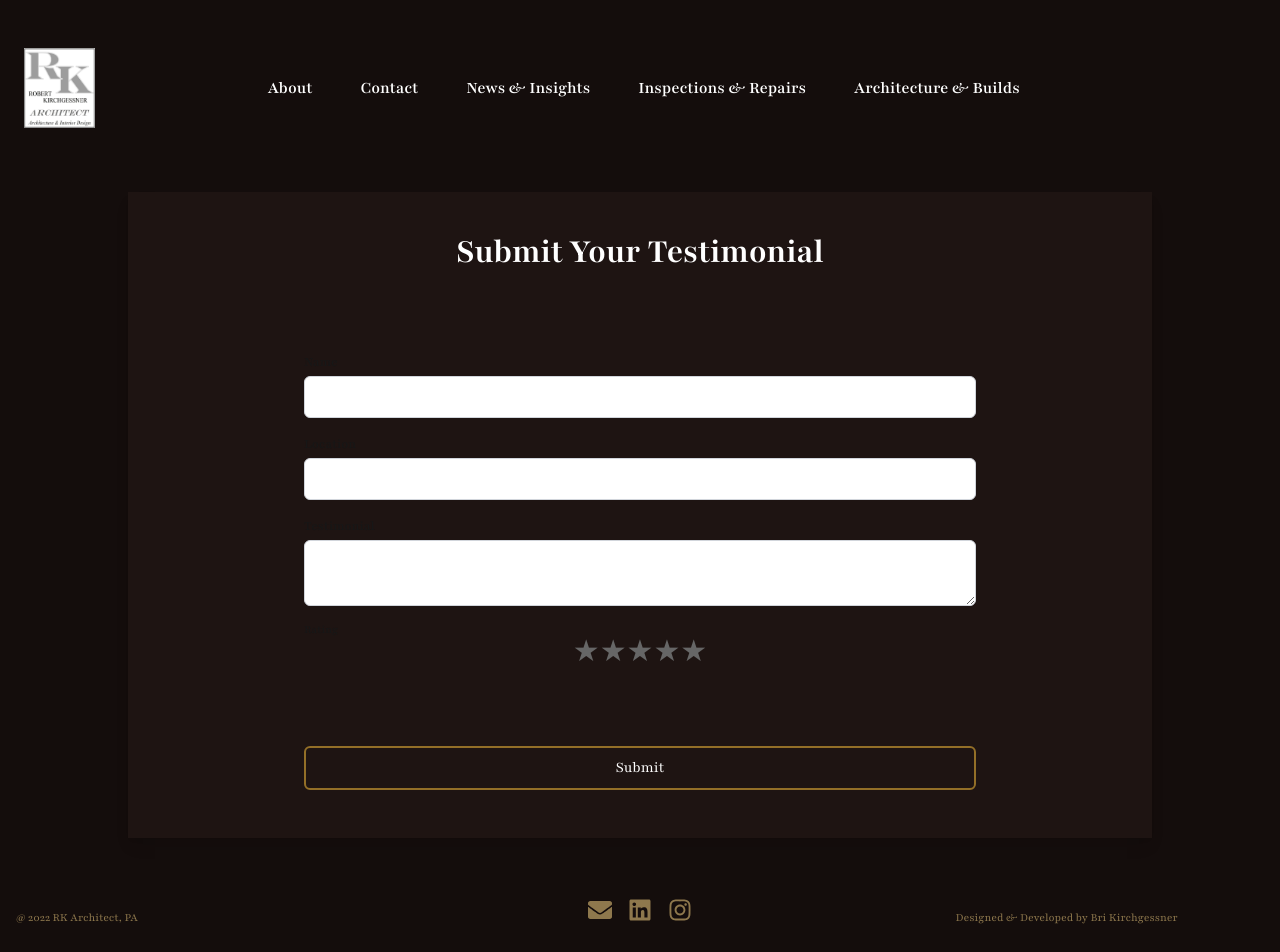
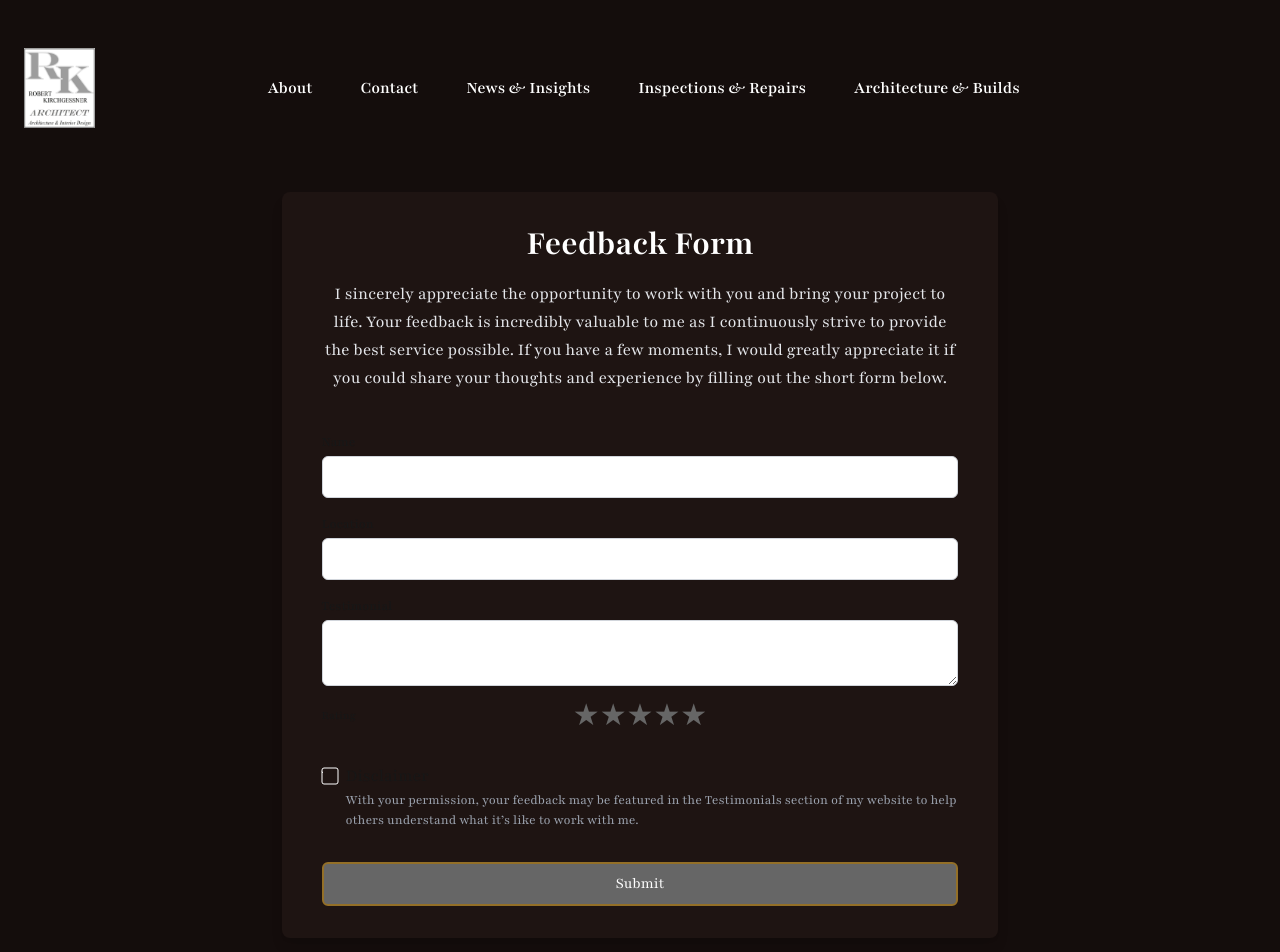
Before and after one commit to BriLeighk/RkArchitect, a Next.js app: page /submit-feedback-form in a window 1280 px wide. Shown: the top 952 px of the page. Built offline with nearby package versions, Linux system fonts and the light colour scheme.

Commit message:
added more detailing to feedback form; added disclaimer and appreciation message

```diff
--- a/app/Components/Contact.js
+++ b/app/Components/Contact.js
@@ -86,7 +86,7 @@ export default function Contacts() {
                 <div className="flex flex-row items-center gap-2">
                   <FontAwesomeIcon icon={faPhone} className="text-xs sm:text-sm md:text-md lg:text-lg text-[#8E784D]" />
                   <p href="tel:+15619805271" className="text-xs sm:text-sm leading-6 text-white hover:text-[#8E784D] cursor-pointer transition-all duration-300">
-                    +1 (561) 980-5271
+                    +1 (877) 390-2394
                   </p>
                 </div>
 
--- a/app/submit-feedback-form/page.js
+++ b/app/submit-feedback-form/page.js
@@ -7,17 +7,22 @@ export default function SubmitTestimonial() {
   const [name, setName] = useState('');
   const [location, setLocation] = useState('');
   const [text, setText] = useState('');
-  const [rating, setRating] = useState(0); // New state for rating
+  const [rating, setRating] = useState(0);
   const [message, setMessage] = useState('');
+  const [isChecked, setIsChecked] = useState(false); // New state for checkbox
 
   const handleSubmit = async (e) => {
     e.preventDefault();
+    if (!isChecked) {
+      setMessage('You must agree to the disclaimer.');
+      return;
+    }
     const response = await fetch('/api/testimonials', {
       method: 'POST',
       headers: {
         'Content-Type': 'application/json',
       },
-      body: JSON.stringify({ name, location, text, rating }), // Include rating
+      body: JSON.stringify({ name, location, text, rating }),
     });
 
     if (response.ok) {
@@ -25,7 +30,8 @@ export default function SubmitTestimonial() {
       setName('');
       setLocation('');
       setText('');
-      setRating(0); // Reset rating
+      setRating(0);
+      setIsChecked(false); // Reset checkbox
     } else {
       setMessage('Failed to submit testimonial.');
     }
@@ -33,13 +39,13 @@ export default function SubmitTestimonial() {
 
   return (
     <div className="bg[#140D0C] min-h-screen flex flex-col">
-        <Header />
-
+      <Header />
       <main className="flex-grow">
-        <section className="bg-[#1E1412] mt-48 m-10 p-10 relative isolate overflow-hidden mx-[10%] py-0 shadow-lg">
+        <section className="bg-[#1E1412] mt-48 m-10 p-10 relative isolate overflow-hidden mx-[10%] sm:mx-[14%] md:mx-[18%] lg:mx-[22%] py-0 shadow-lg rounded-lg">
           <div className="mx-auto max-w-2xl lg:max-w-4xl ">
-            <h1 className="text-center text-2xl font-bold leading-8 text-white sm:text-3xl md:text-4xl sm:leading-9 mt-10">Submit Your Testimonial</h1>
-            <form onSubmit={handleSubmit} className="space-y-4 mx-auto max-w-2xl mt-20">
+            <h1 className="text-center text-2xl font-bold leading-8 text-white sm:text-3xl md:text-4xl sm:leading-9 mt-8">Feedback Form</h1>
+            <p className="text-center text-gray-200 mt-4 text-xs sm:text-sm md:text-md lg:text-lg  mx-auto">I sincerely appreciate the opportunity to work with you and bring your project to life. Your feedback is incredibly valuable to me as I continuously strive to provide the best service possible. If you have a few moments, I would greatly appreciate it if you could share your thoughts and experience by filling out the short form below.</p>
+            <form onSubmit={handleSubmit} className="space-y-4 mx-auto max-w-2xl mt-10">
               <div>
                 <label className="block text-sm font-medium">Name</label>
                 <input
@@ -69,9 +75,9 @@ export default function SubmitTestimonial() {
                   required
                 />
               </div>
-              <div>
-                <label className="block text-xs font-medium">Rating</label>
-                <div className="rating flex flex-row-reverse justify-center">
+              <div className='grid grid-cols-3'>
+                <label className="block text-xs font-medium grid-span-1 my-auto">Rating</label>
+                <div className="rating flex flex-row-reverse justify-center grid-span-2">
                   {[...Array(5)].map((_, index) => {
                     const star = 5 - index;
                     return (
@@ -97,7 +103,34 @@ export default function SubmitTestimonial() {
                 </div>
               </div>
               <div>
-                <button type="submit" className="w-full py-2 px-4 text-white rounded-md border-2 border-[#936F27] hover:border-[#1E1412] hover:bg-[#936F27] hover:text-white transition-all duration-300 mt-16 mb-12">Submit</button>
+                <div className='flex flex-row gap-2 mt-8'>
+                <label className="container max-w-4">
+                  <input
+                    type="checkbox"
+                    checked={isChecked}
+                    onChange={(e) => setIsChecked(e.target.checked)}
+                  />
+                  <svg viewBox="0 0 64 64" height="1em sm:1.5em md:2em" width="1em sm:1.5em md:2em">
+                      <path d="M 0 16 V 56 A 8 8 90 0 0 8 64 H 56 A 8 8 90 0 0 64 56 V 8 A 8 8 90 0 0 56 0 H 8 A 8 8 90 0 0 0 8 V 16 L 32 48 L 64 16 V 8 A 8 8 90 0 0 56 0 H 8 A 8 8 90 0 0 0 8 V 56 A 8 8 90 0 0 8 64 H 56 A 8 8 90 0 0 64 56 V 16" pathLength="575.0541381835938" className="path"></path>
+                    </svg>
+
+                </label>
+
+                  <label className="block text-sm sm:text-md md:text-lg">Disclaimer</label>
+
+                </div>
+
+                <p className="text-xs sm:text-sm md:text-md text-gray-400 ml-6">With your permission, your feedback may be featured in the Testimonials section of my website to help others understand what it’s like to work with me.</p>
+
+              </div>
+              <div>
+                <button
+                  type="submit"
+                  className={`w-full py-2 px-4 text-white rounded-md border-2 border-[#936F27] transition-all duration-300 mt-4 mb-8 ${isChecked ? 'hover:border-[#1E1412] hover:bg-[#936F27] hover:text-white' : 'bg-[#666] border-[#6666]'}`}
+                  disabled={!isChecked}
+                >
+                  Submit
+                </button>
               </div>
             </form>
             {message && <p className="mt-4">{message}</p>}
@@ -138,6 +171,34 @@ export default function SubmitTestimonial() {
         .rating input:checked ~ label {
           color: #ffa723;
         }
+
+        .container {
+          cursor: pointer;
+        }
+
+        .container input {
+          display: none;
+        }
+
+        .container svg {
+          overflow: visible;
+        }
+
+        .path {
+          fill: none;
+          stroke: white;
+          stroke-width: 4;
+          stroke-linecap: round;
+          stroke-linejoin: round;
+          transition: stroke-dasharray 0.5s ease, stroke-dashoffset 0.5s ease;
+          stroke-dasharray: 241 9999999;
+          stroke-dashoffset: 0;
+        }
+
+        .container input:checked ~ svg .path {
+          stroke-dasharray: 70.5096664428711 9999999;
+          stroke-dashoffset: -262.2723388671875;
+        }
       `}</style>
     </div>
   );
```
